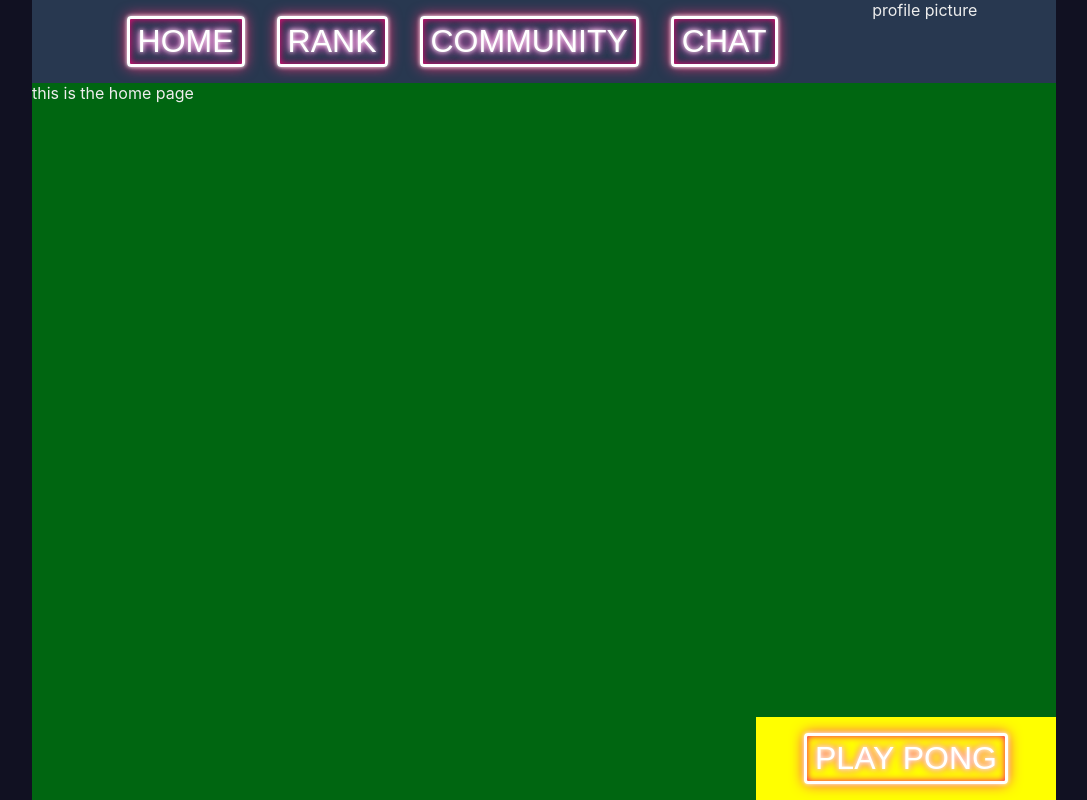
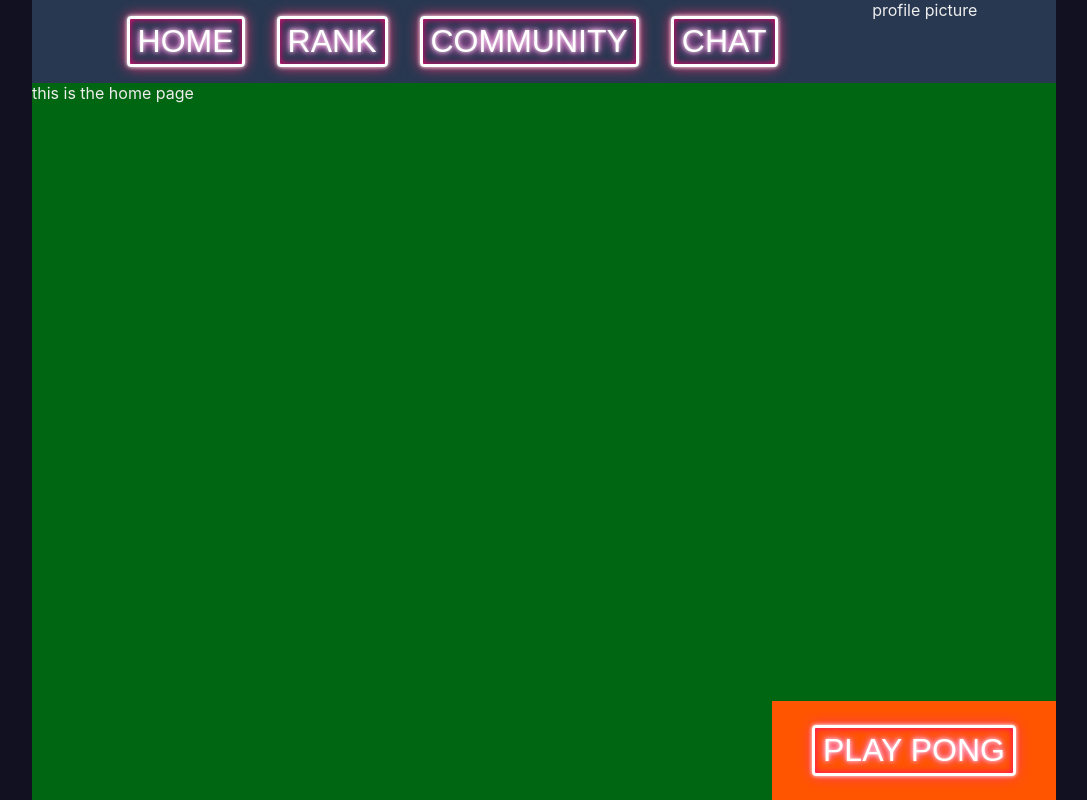
Before and after one commit to VLN37/ft_transcendence, a React (Create React App) app in the folder front/: page / in a window 1280 px wide. Shown: the whole page, without its empty margins (96-1183 px from the left). Built offline with nearby package versions, Linux system fonts and the light colour scheme.

Commit message:
chore: adjust play button style

```diff
--- a/front/src/components/MatchFinder/style.css
+++ b/front/src/components/MatchFinder/style.css
@@ -1,3 +1,3 @@
 .match-finder {
-    padding: 1em 3em;
+    padding: 1.5em 2.5em;
 }
--- a/front/src/pages/Layout/index.tsx
+++ b/front/src/pages/Layout/index.tsx
@@ -34,7 +34,7 @@
       </nav>
 
       <Outlet />
-      <div className="match-finder">
+      <div className="match-finder-wrapper">
         <MatchFinder />
       </div>
     </div>
--- a/front/src/pages/Layout/style.css
+++ b/front/src/pages/Layout/style.css
@@ -32,9 +32,9 @@
     background-color: #061;
 }
 
-.match-finder {
+.match-finder-wrapper {
     position: fixed;
-    background-color: #ff0;
+    background-color: #f50;
     bottom: 0;
     right: 10%;
 }
```
